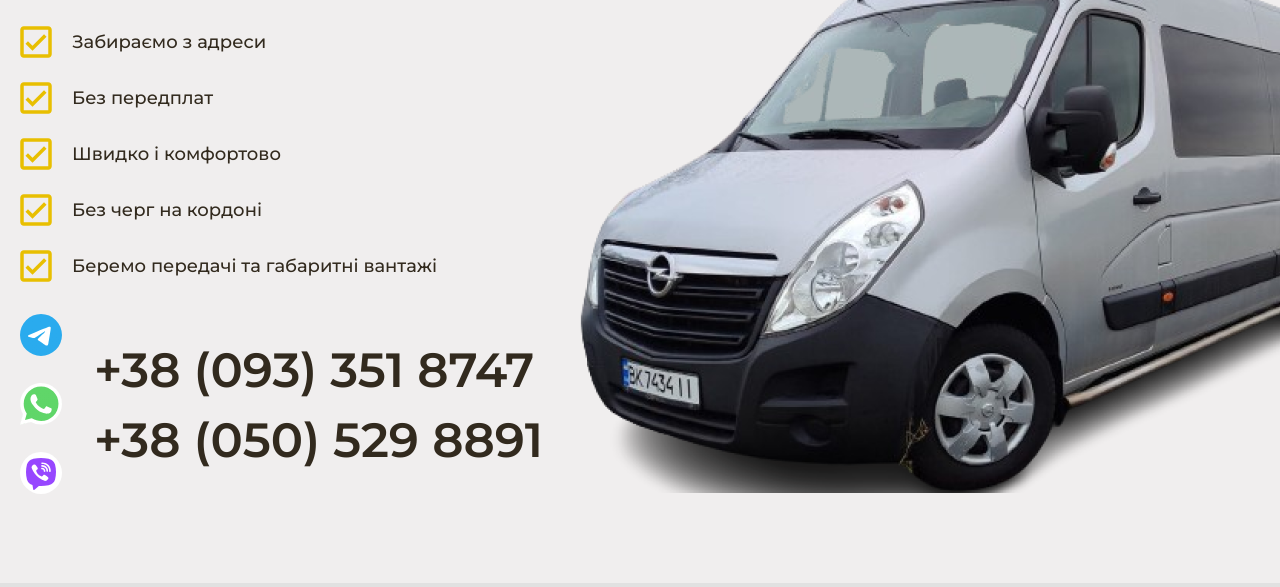
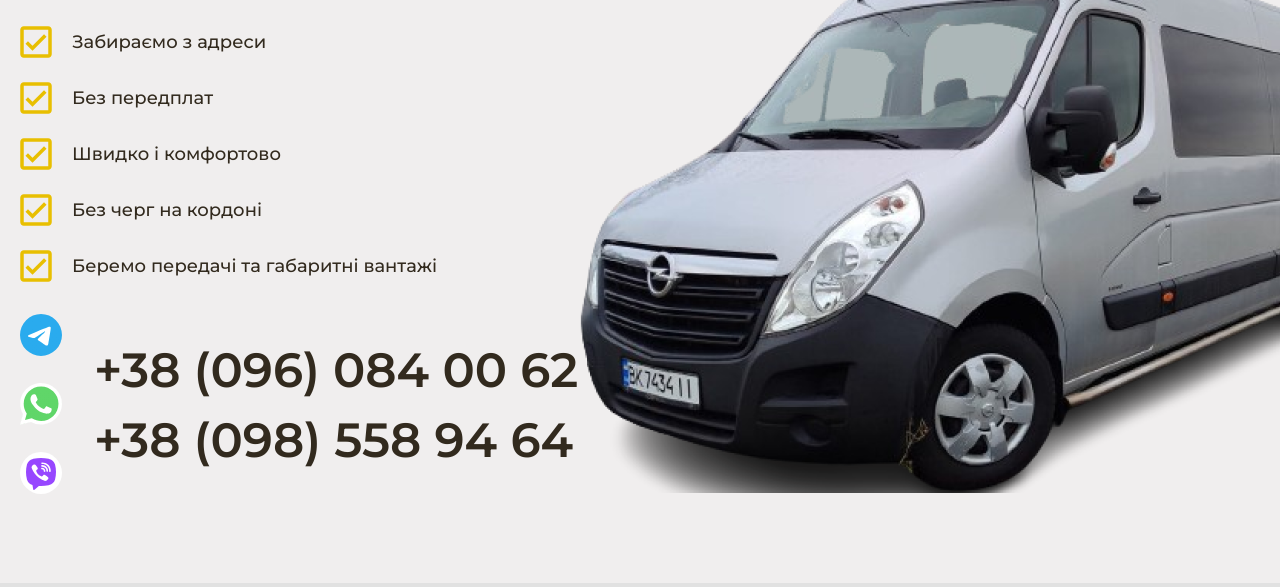
Before and after one commit to Nikita80230/mukobus, a Gatsby site: page / in a window 1280 px wide. Shown: the part 3085-3672 px from the top of the page. Built offline with nearby package versions, Linux system fonts and the light colour scheme; Gatsby itself is replaced by a stand-in of ours; some packages are replaced by stand-ins of ours.

Commit message:
change number vol.2

```diff
--- a/src/components/ContactsSection/index.jsx
+++ b/src/components/ContactsSection/index.jsx
@@ -74,13 +74,13 @@ const ContactsSection = () => {
             <div className="contactNumbers">
               <ul className="contactNumbersList">
                 <li className="contactNumbersItem">
-                  <a className="contactNumberLink" href="tel:+380933518747">
-                    +38 (093) 351 8747
+                  <a className="contactNumberLink" href="tel:+380960840062">
+                    +38 (096) 084 00 62
                   </a>
                 </li>
                 <li className="contactNumbersItem">
                   <a className="contactNumberLink" href="tel:+380985589464">
-                    +38 (050) 529 8891
+                    +38 (098) 558 94 64
                   </a>
                 </li>
               </ul>
```
